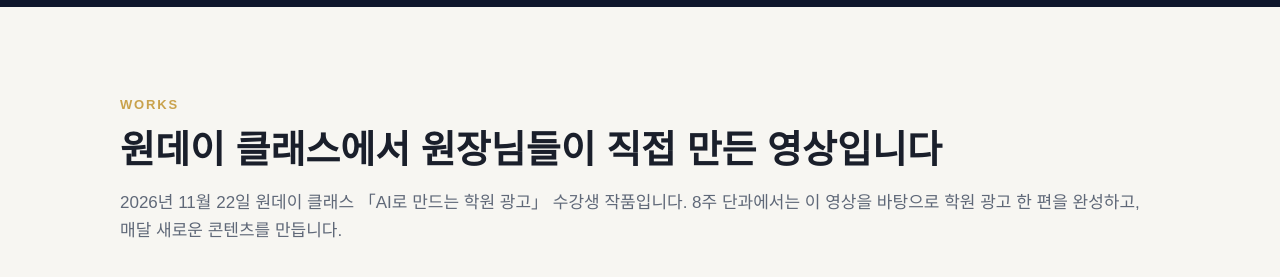
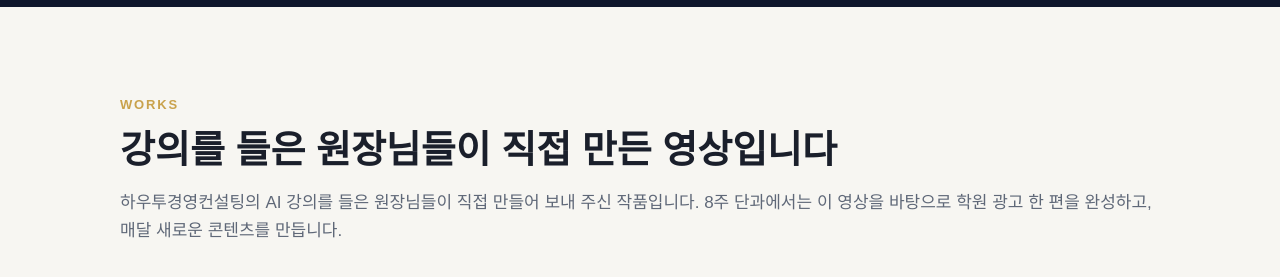
Before and after one commit to howtoconsulting5776-boop/howtotechedu, a plain HTML site: page ad-course.html in a window 1280 px wide. Shown: the part 860-1137 px from the top of the page. Drawn offline with Linux system fonts and the light colour scheme; a web font is replaced by a local one.

Commit message:
랜딩페이지: 수강생 작품 구역 설명에서 특정 수업 날짜 빼기
Co-Authored-By: Claude Opus 5.5 <noreply@anthropic.com>

```diff
--- a/ad-course.html
+++ b/ad-course.html
@@ -184,8 +184,8 @@
 <section class="paper">
   <div class="wrap">
     <div class="eyebrow">WORKS</div>
-    <h2>원데이 클래스에서 원장님들이 직접 만든 영상입니다</h2>
-    <p class="lead">2026년 11월 22일 원데이 클래스 「AI로 만드는 학원 광고」 수강생 작품입니다. 8주 단과에서는 이 영상을 바탕으로 학원 광고 한 편을 완성하고, 매달 새로운 콘텐츠를 만듭니다.</p>
+    <h2>강의를 들은 원장님들이 직접 만든 영상입니다</h2>
+    <p class="lead">하우투경영컨설팅의 AI 강의를 들은 원장님들이 직접 만들어 보내 주신 작품입니다. 8주 단과에서는 이 영상을 바탕으로 학원 광고 한 편을 완성하고, 매달 새로운 콘텐츠를 만듭니다.</p>
     <div class="gal">
       <figure><video controls playsinline preload="none" poster="img/oneday/works/w1.jpg" src="img/oneday/works/w1.mp4"></video><figcaption><b>원생 모집</b>몬스터수학논술학원</figcaption></figure>
       <figure><video controls playsinline preload="none" poster="img/oneday/works/w11.jpg" src="img/oneday/works/w11.mp4"></video><figcaption><b>수험생 응원</b>몬스터수학논술학원</figcaption></figure>
```
